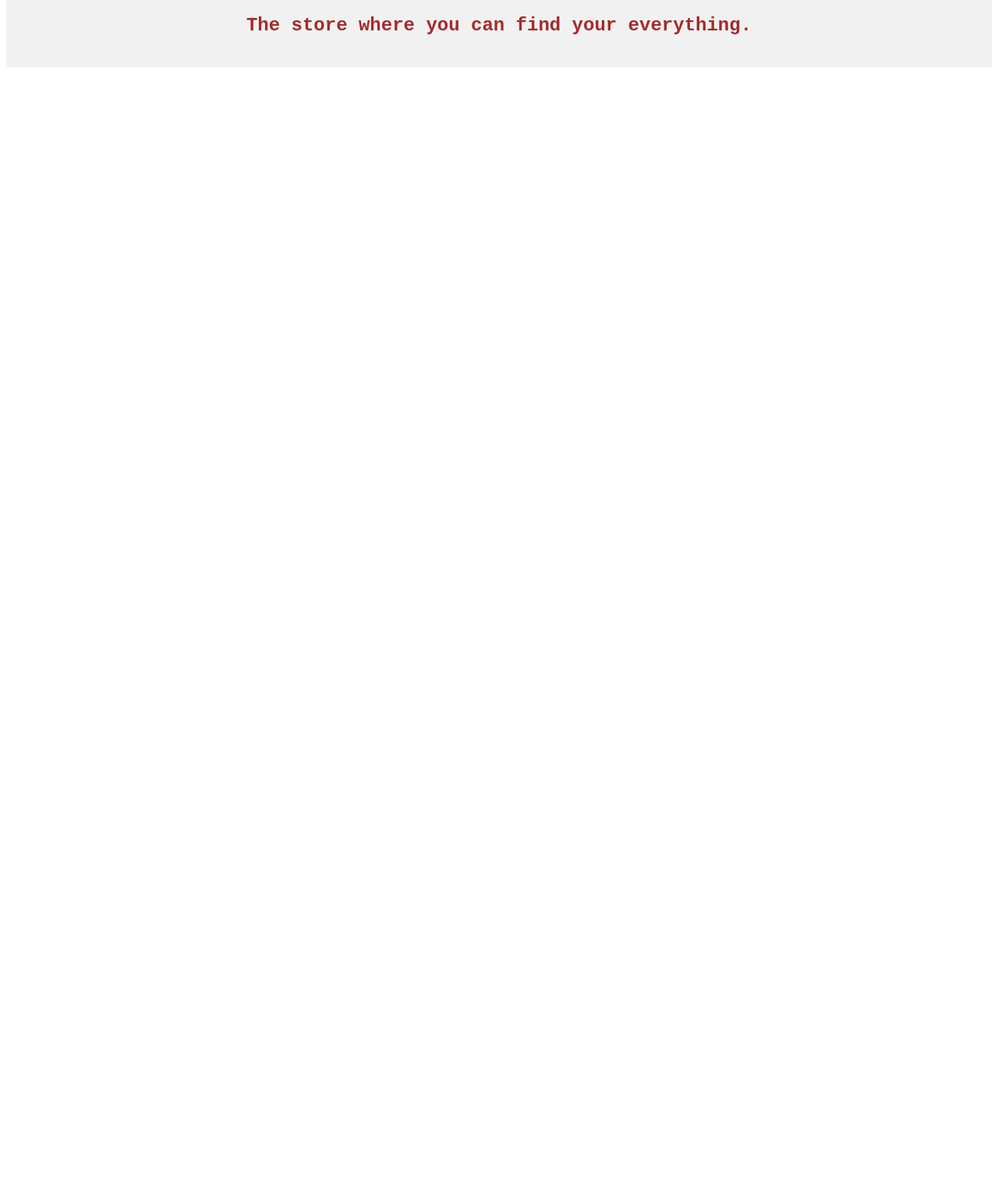
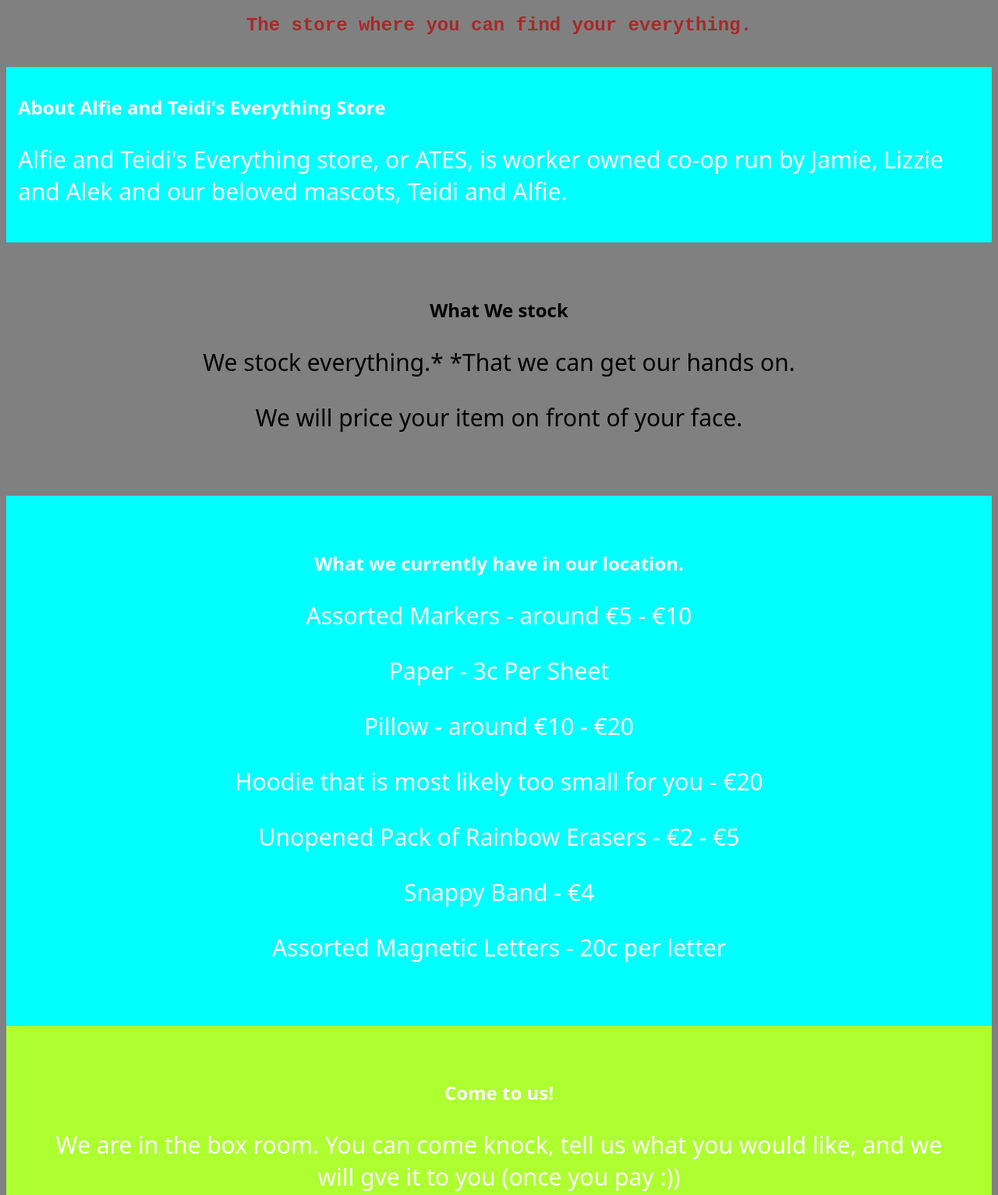
Before and after one commit to greetingsForAlek/ATES, a plain HTML site: page index.html in a window 1280 px wide. Shown: the part 89-1622 px from the top of the page at 78% size. Before the commit the page ends 800 px from the top, so only its background shows below. Drawn offline with Linux system fonts and the light colour scheme.

Commit message:
finishing touches

```diff
--- a/index.html
+++ b/index.html
@@ -11,5 +11,32 @@
         <h1>Alfie and Teidi's Everything Store</h1>
         <h2>The store where you can find your everything.</h2>
     </div>
+
+    <div class="about">
+        <h2>About Alfie and Teidi's Everything Store</h2>
+        <p>Alfie and Teidi's Everything store, or ATES, is worker owned co-op run by Jamie, Lizzie and Alek and our beloved mascots, Teidi and Alfie.</p>
+    </div>
+
+    <div class="stock">
+        <h2>What We stock</h2>
+        <p>We stock everything.*   *That we can get our hands on.</p>
+        <p>We will price your item on front of your face.</p>
+    </div>
+
+    <div class="ourStock">
+        <h2>What we currently have in our location.</h2>
+        <p>Assorted Markers - around €5 - €10</p>
+        <p>Paper - 3c Per Sheet</p>
+        <p>Pillow - around €10 - €20</p>
+        <p>Hoodie that is most likely too small for you - €20</p>
+        <p>Unopened Pack of Rainbow Erasers - €2 - €5</p>
+        <p>Snappy Band - €4</p>
+        <p>Assorted Magnetic Letters - 20c per letter</p>
+    </div>
+
+    <div class="ourLocation">
+        <h2>Come to us!</h2>
+        <p>We are in the box room. You can come knock, tell us what you would like, and we will gve it to you (once you pay :))</p>
+    </div>
 </body>
 </html>
--- a/style.css
+++ b/style.css
@@ -1,7 +1,45 @@
+body {
+    background-color: gray;
+}
+
 .header {
-    background-color: #f1f1f1;
     padding: 20px;
     text-align: center;
     color: brown;
     font-family:'Courier New', Courier, monospace;
 }
+
+.about {
+    background-color: aqua;
+    padding: 15px;
+    text-align: left;
+    color: white;
+    font-family: system-ui, -apple-system, BlinkMacSystemFont, 'Segoe UI', Roboto, Oxygen, Ubuntu, Cantarell, 'Open Sans', 'Helvetica Neue', sans-serif;
+}
+
+.stock {
+    padding: 50px;
+    text-align: center;
+    color: black;
+    font-family: system-ui, -apple-system, BlinkMacSystemFont, 'Segoe UI', Roboto, Oxygen, Ubuntu, Cantarell, 'Open Sans', 'Helvetica Neue', sans-serif;
+}
+
+.ourStock {
+    background-color: aqua;
+    padding: 50px;
+    text-align: center;
+    color: white;
+    font-family: system-ui, -apple-system, BlinkMacSystemFont, 'Segoe UI', Roboto, Oxygen, Ubuntu, Cantarell, 'Open Sans', 'Helvetica Neue', sans-serif;
+}
+
+p {
+    font-size: 30px;
+}
+
+.ourLocation {
+    background-color: greenyellow;
+    padding: 50px;
+    text-align: center;
+    color: white;
+    font-family: system-ui, -apple-system, BlinkMacSystemFont, 'Segoe UI', Roboto, Oxygen, Ubuntu, Cantarell, 'Open Sans', 'Helvetica Neue', sans-serif;
+}
```
